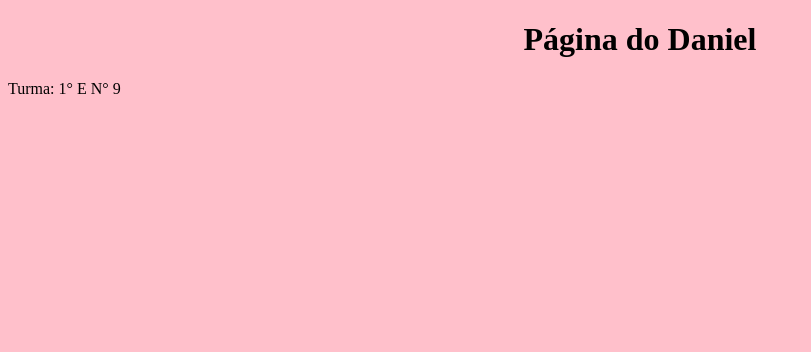
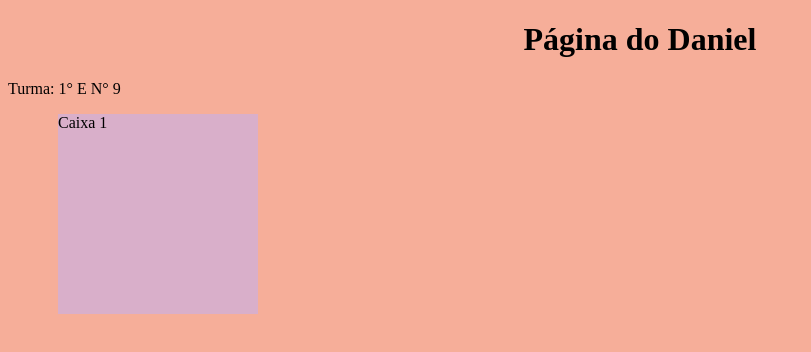
Before and after one commit to danielluigi06/primeiroe_2t, a plain HTML site: page index.html in a window 1280 px wide. Shown: the whole page, without its empty margins (0-811 px from the left). Drawn offline with Linux system fonts and the light colour scheme.

Commit message:
aula 28/07

```diff
--- a/estilo.css
+++ b/estilo.css
@@ -1,7 +1,13 @@
-
 body {
-  background: pink
+  background: #f6ae99;
 }
 h1 {
   text-align: center;
 }
+.caixa1 {
+  position: relative;
+  width: 200px;
+  height: 200px;
+  background: #d9afca;
+  left: 50px;
+}
--- a/index.html
+++ b/index.html
@@ -8,5 +8,10 @@
   <body>
     <h1>Página do Daniel</h1>
     <p>Turma: 1° E N° 9</p>
+
+    <div class="caixa1">
+      Caixa 1
+    </div>
+
   </body>
 </html>
```
